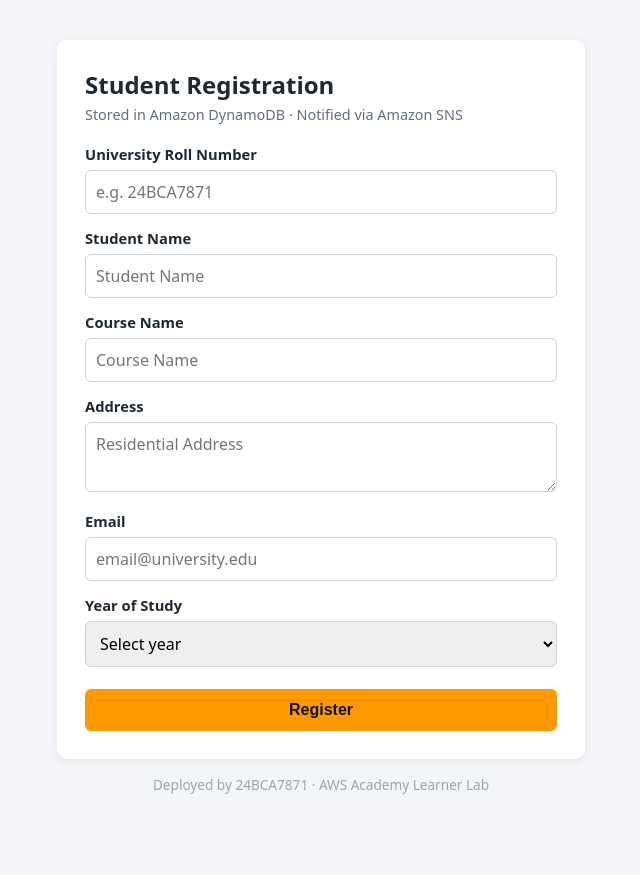
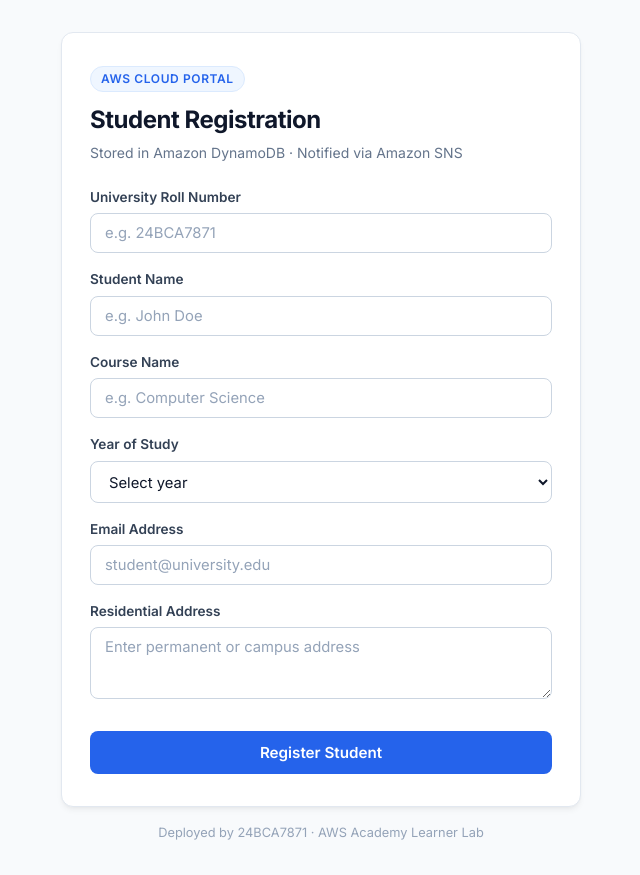
Before and after one commit to sandhani01/student-registration-aws, a Flask app: page / in a window 1280 px wide. Shown: the whole page, without its empty margins (319-959 px from the left). Before the commit the page ends 794 px from the top, so only its background shows below. Run offline with Flask 3, Linux system fonts and the light colour scheme.

Commit message:
Simplify form UI/UX into a clean, modern, centered card layout

```diff
--- a/templates/index.html
+++ b/templates/index.html
@@ -4,85 +4,305 @@
   <meta charset="utf-8">
   <meta name="viewport" content="width=device-width, initial-scale=1">
   <title>Student Registration{% if roll_no %} - {{ roll_no }}{% endif %}</title>
+  <link rel="preconnect" href="https://fonts.googleapis.com">
+  <link rel="preconnect" href="https://fonts.gstatic.com" crossorigin>
+  <link href="https://fonts.googleapis.com/css2?family=Inter:wght@400;500;600;700&display=swap" rel="stylesheet">
   <style>
-    * { box-sizing: border-box; }
-    body { margin: 0; font-family: system-ui, -apple-system, "Segoe UI", Roboto, sans-serif;
-           background: #f3f5f9; color: #1f2933; }
-    .wrap { max-width: 560px; margin: 40px auto; padding: 0 16px; }
-    .card { background: #fff; border-radius: 10px; padding: 28px;
-            box-shadow: 0 2px 10px rgba(0,0,0,.08); }
-    h1 { margin: 0 0 4px; font-size: 1.5rem; }
-    .sub { margin: 0 0 20px; color: #616e7c; font-size: .9rem; }
-    label { display: block; font-weight: 600; margin: 14px 0 6px; font-size: .92rem; }
-    input, select, textarea { width: 100%; padding: 10px; border: 1px solid #cbd2d9;
-            border-radius: 6px; font: inherit; }
-    textarea { resize: vertical; min-height: 70px; }
-    button { margin-top: 22px; width: 100%; padding: 12px; border: 0; border-radius: 6px;
-             background: #ff9900; color: #111; font-weight: 700; font-size: 1rem; cursor: pointer; }
-    button:hover { background: #ec8c00; }
-    .msg { padding: 12px 14px; border-radius: 6px; margin-bottom: 18px; font-size: .92rem; }
-    .ok { background: #e3f9e5; border: 1px solid #57ae5b; }
-    .err { background: #ffeeee; border: 1px solid #e66a6a; }
-    .msg ul { margin: 0; padding-left: 18px; }
-    table { border-collapse: collapse; margin-top: 8px; width: 100%; }
-    td { padding: 4px 10px 4px 0; vertical-align: top; }
-    td:first-child { font-weight: 600; color: #475569; width: 140px; }
-    .foot { text-align: center; color: #9aa5b1; font-size: .85rem; margin-top: 16px; }
+    *, *::before, *::after {
+      box-sizing: border-box;
+      margin: 0;
+      padding: 0;
+    }
+
+    body {
+      font-family: 'Inter', system-ui, -apple-system, BlinkMacSystemFont, "Segoe UI", Roboto, sans-serif;
+      background-color: #f8fafc;
+      color: #0f172a;
+      line-height: 1.5;
+      padding: 32px 16px;
+      min-height: 100vh;
+      display: flex;
+      flex-direction: column;
+      align-items: center;
+      justify-content: center;
+    }
+
+    .container {
+      width: 100%;
+      max-width: 520px;
+    }
+
+    .card {
+      background: #ffffff;
+      border: 1px solid #e2e8f0;
+      border-radius: 12px;
+      box-shadow: 0 4px 6px -1px rgba(0, 0, 0, 0.05), 0 2px 4px -2px rgba(0, 0, 0, 0.05);
+      padding: 32px 28px;
+    }
+
+    .header {
+      margin-bottom: 24px;
+    }
+
+    .tag {
+      display: inline-block;
+      font-size: 0.75rem;
+      font-weight: 600;
+      letter-spacing: 0.05em;
+      text-transform: uppercase;
+      color: #2563eb;
+      background: #eff6ff;
+      border: 1px solid #dbeafe;
+      padding: 3px 10px;
+      border-radius: 9999px;
+      margin-bottom: 10px;
+    }
+
+    h1 {
+      font-size: 1.5rem;
+      font-weight: 700;
+      color: #0f172a;
+      letter-spacing: -0.02em;
+    }
+
+    .subtitle {
+      font-size: 0.875rem;
+      color: #64748b;
+      margin-top: 4px;
+    }
+
+    /* Alerts */
+    .alert {
+      padding: 14px 16px;
+      border-radius: 8px;
+      font-size: 0.875rem;
+      margin-bottom: 20px;
+    }
+
+    .alert-error {
+      background-color: #fef2f2;
+      border: 1px solid #fecaca;
+      color: #991b1b;
+    }
+
+    .alert-error ul {
+      padding-left: 20px;
+    }
+
+    .alert-error li {
+      margin-top: 3px;
+    }
+
+    .alert-success {
+      background-color: #f0fdf4;
+      border: 1px solid #bbf7d0;
+      color: #166534;
+    }
+
+    .alert-success h3 {
+      font-size: 0.95rem;
+      font-weight: 600;
+      margin-bottom: 12px;
+      display: flex;
+      align-items: center;
+      gap: 8px;
+    }
+
+    .details-table {
+      width: 100%;
+      border-collapse: collapse;
+      font-size: 0.875rem;
+    }
+
+    .details-table tr {
+      border-bottom: 1px solid #dcfce7;
+    }
+
+    .details-table tr:last-child {
+      border-bottom: none;
+    }
+
+    .details-table td {
+      padding: 6px 0;
+      vertical-align: top;
+    }
+
+    .details-table td:first-child {
+      font-weight: 500;
+      color: #15803d;
+      width: 140px;
+    }
+
+    .details-table td:last-child {
+      color: #0f172a;
+      word-break: break-all;
+    }
+
+    .badge-code {
+      font-family: ui-monospace, SFMono-Regular, Menlo, Monaco, Consolas, monospace;
+      font-size: 0.8rem;
+      background: #e2e8f0;
+      color: #0f172a;
+      padding: 2px 6px;
+      border-radius: 4px;
+    }
+
+    /* Form Styles */
+    .form-group {
+      margin-bottom: 16px;
+    }
+
+    label {
+      display: block;
+      font-size: 0.85rem;
+      font-weight: 600;
+      color: #334155;
+      margin-bottom: 6px;
+    }
+
+    input, select, textarea {
+      width: 100%;
+      padding: 10px 14px;
+      border: 1px solid #cbd5e1;
+      border-radius: 8px;
+      font-family: inherit;
+      font-size: 0.925rem;
+      color: #0f172a;
+      background-color: #ffffff;
+      transition: border-color 0.15s ease, box-shadow 0.15s ease;
+    }
+
+    input::placeholder, textarea::placeholder {
+      color: #94a3b8;
+    }
+
+    input:focus, select:focus, textarea:focus {
+      outline: none;
+      border-color: #2563eb;
+      box-shadow: 0 0 0 3px rgba(37, 99, 235, 0.12);
+    }
+
+    textarea {
+      resize: vertical;
+      min-height: 72px;
+    }
+
+    .btn-submit {
+      width: 100%;
+      margin-top: 10px;
+      padding: 12px;
+      font-family: inherit;
+      font-size: 0.95rem;
+      font-weight: 600;
+      color: #ffffff;
+      background-color: #2563eb;
+      border: none;
+      border-radius: 8px;
+      cursor: pointer;
+      transition: background-color 0.15s ease, transform 0.05s ease;
+    }
+
+    .btn-submit:hover {
+      background-color: #1d4ed8;
+    }
+
+    .btn-submit:active {
+      transform: scale(0.99);
+    }
+
+    .footer {
+      text-align: center;
+      margin-top: 16px;
+      font-size: 0.8rem;
+      color: #94a3b8;
+    }
   </style>
 </head>
 <body>
-  <div class="wrap">
+  <div class="container">
     <div class="card">
+      <div class="header">
+        <span class="tag">AWS Cloud Portal</span>
         <h1>Student Registration</h1>
-      <p class="sub">Stored in Amazon DynamoDB &middot; Notified via Amazon SNS</p>
+        <p class="subtitle">Stored in Amazon DynamoDB &middot; Notified via Amazon SNS</p>
+      </div>
 
       {% if errors %}
-      <div class="msg err"><ul>{% for e in errors %}<li>{{ e }}</li>{% endfor %}</ul></div>
+      <div class="alert alert-error">
+        <ul>
+          {% for error in errors %}
+          <li>{{ error }}</li>
+          {% endfor %}
+        </ul>
+      </div>
       {% endif %}
 
       {% if student %}
-      <div class="msg ok" id="result">
-        <strong>Registration Successfully Processed</strong>
-        <p style="margin: 4px 0 10px 0; color: #2e7d32; font-size: 0.9rem;">Status: {{ status }}</p>
-        <table>
-          <tr><td>Roll Number</td><td>{{ student.roll_no }}</td></tr>
+      <div class="alert alert-success" id="result">
+        <h3>
+          <svg width="20" height="20" fill="currentColor" viewBox="0 0 20 20">
+            <path fill-rule="evenodd" d="M10 18a8 8 0 100-16 8 8 0 000 16zm3.707-9.293a1 1 0 00-1.414-1.414L9 10.586 7.707 9.293a1 1 0 00-1.414 1.414l2 2a1 1 0 001.414 0l4-4z" clip-rule="evenodd"/>
+          </svg>
+          Registration Successfully Processed
+        </h3>
+        <table class="details-table">
+          <tr><td>Roll Number</td><td><strong>{{ student.roll_no }}</strong></td></tr>
           <tr><td>Name</td><td>{{ student.name }}</td></tr>
           <tr><td>Course</td><td>{{ student.course }}</td></tr>
+          <tr><td>Year</td><td>{{ student.year }}</td></tr>
+          <tr><td>Email</td><td>{{ student.email }}</td></tr>
           <tr><td>Address</td><td>{{ student.address }}</td></tr>
-          <tr><td>Email</td><td>{{ student.email }}</td></tr>
-          <tr><td>Year</td><td>{{ student.year }}</td></tr>
-          {% if message_id %}<tr><td>SNS Message ID</td><td id="sns-message-id"><code>{{ message_id }}</code></td></tr>{% endif %}
+          {% if message_id %}
+          <tr><td>SNS Message ID</td><td id="sns-message-id"><code class="badge-code">{{ message_id }}</code></td></tr>
+          {% endif %}
         </table>
       </div>
       {% endif %}
 
       {% set f = form or {} %}
       <form method="post" action="/register">
+        <div class="form-group">
           <label for="roll_no">University Roll Number</label>
           <input id="roll_no" name="roll_no" required maxlength="40" value="{{ f.roll_no or '' }}" placeholder="e.g. 24BCA7871">
+        </div>
 
+        <div class="form-group">
           <label for="name">Student Name</label>
-        <input id="name" name="name" required maxlength="100" value="{{ f.name or '' }}" placeholder="Student Name">
+          <input id="name" name="name" required maxlength="100" value="{{ f.name or '' }}" placeholder="e.g. John Doe">
+        </div>
 
+        <div class="form-group">
           <label for="course">Course Name</label>
-        <input id="course" name="course" required maxlength="100" value="{{ f.course or '' }}" placeholder="Course Name">
+          <input id="course" name="course" required maxlength="100" value="{{ f.course or '' }}" placeholder="e.g. Computer Science">
+        </div>
 
-        <label for="address">Address</label>
-        <textarea id="address" name="address" required maxlength="300" placeholder="Residential Address">{{ f.address or '' }}</textarea>
-
-        <label for="email">Email</label>
-        <input id="email" name="email" type="email" required maxlength="120" value="{{ f.email or '' }}" placeholder="email@university.edu">
-
+        <div class="form-group">
           <label for="year">Year of Study</label>
           <select id="year" name="year" required>
             <option value="">Select year</option>
-          {% for y in years %}<option value="{{ y }}" {% if f.year == y %}selected{% endif %}>{{ y }}</option>{% endfor %}
+            {% for y in years %}
+            <option value="{{ y }}" {% if f.year == y %}selected{% endif %}>{{ y }}</option>
+            {% endfor %}
           </select>
+        </div>
 
-        <button type="submit">Register</button>
+        <div class="form-group">
+          <label for="email">Email Address</label>
+          <input id="email" name="email" type="email" required maxlength="120" value="{{ f.email or '' }}" placeholder="student@university.edu">
+        </div>
+
+        <div class="form-group">
+          <label for="address">Residential Address</label>
+          <textarea id="address" name="address" required maxlength="300" placeholder="Enter permanent or campus address">{{ f.address or '' }}</textarea>
+        </div>
+
+        <button type="submit" class="btn-submit">Register Student</button>
       </form>
     </div>
-    {% if roll_no %}<p class="foot">Deployed by {{ roll_no }} &middot; AWS Academy Learner Lab</p>{% endif %}
+
+    {% if roll_no %}
+    <p class="footer">Deployed by {{ roll_no }} &middot; AWS Academy Learner Lab</p>
+    {% endif %}
   </div>
 </body>
 </html>
```
Lines whose indentation alone changed are shown as unchanged.
